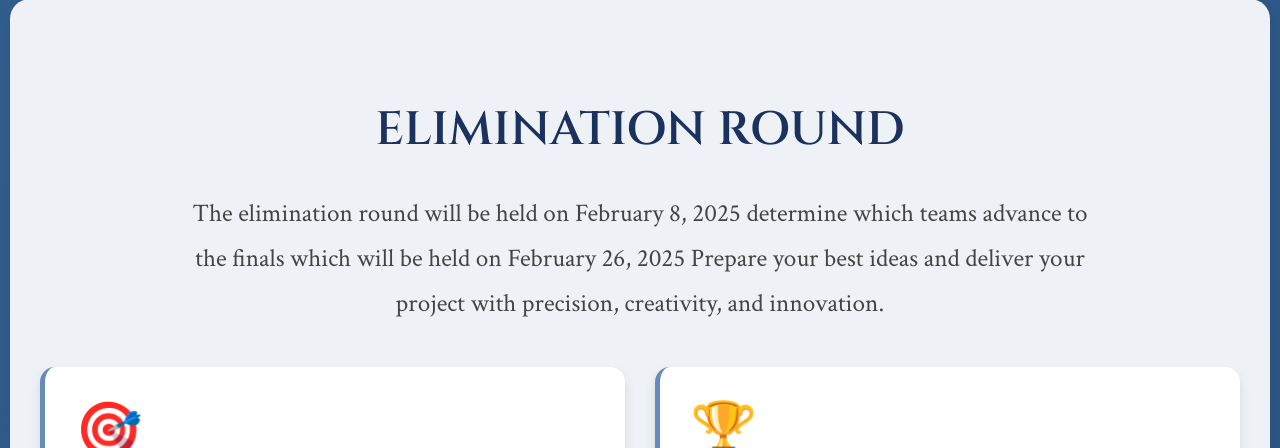
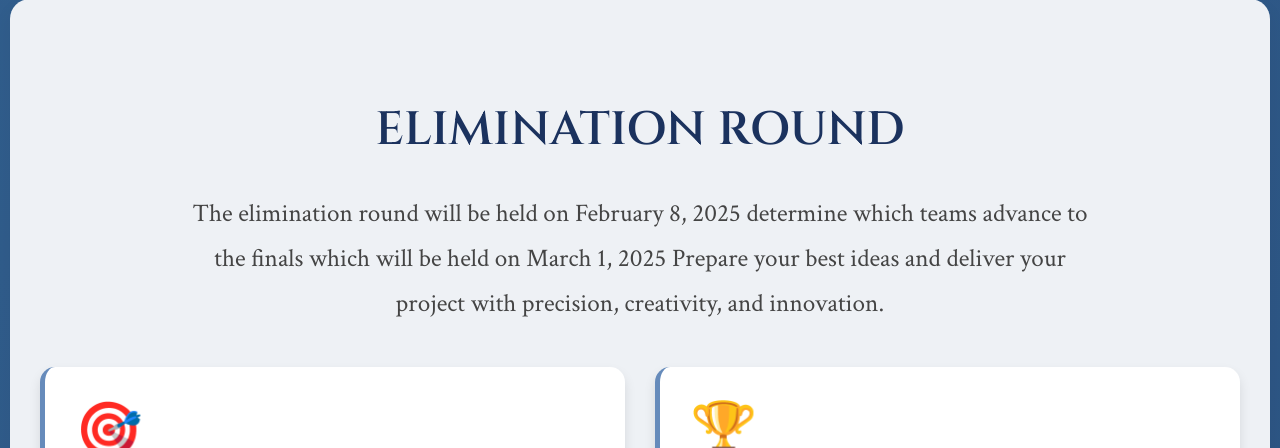
Before and after one commit to VeinZzz/SciComm-2024-Website, a Flask app: page / in a window 1280 px wide. Shown: the part 6052-6500 px from the top of the page. Run offline with Flask 3, Linux system fonts and the light colour scheme; some libraries are stand-ins or nearby versions.

Commit message:
february 28 to march 1

```diff
--- a/templates/index.html
+++ b/templates/index.html
@@ -224,7 +224,7 @@
                 <section class="elimination-round-section">
                     <h2>Elimination Round</h2>
                     <p class="elimination-round-description">
-                        The elimination round will be held on February 8, 2025 determine which teams advance to the finals which will be held on February 26, 2025 Prepare your best ideas and deliver your project with precision, creativity, and innovation.
+                        The elimination round will be held on February 8, 2025 determine which teams advance to the finals which will be held on March 1, 2025 Prepare your best ideas and deliver your project with precision, creativity, and innovation.
                     </p>
 
                     <div class="elimination-round-details">
```
